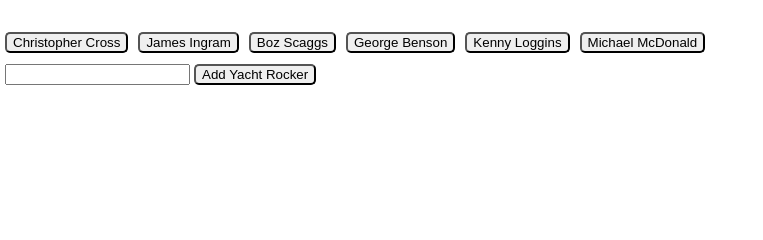
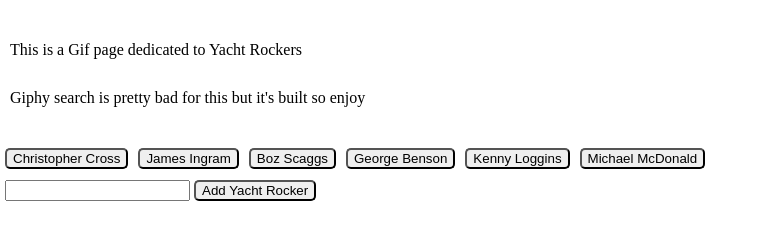
Before and after one commit to boronflex/week6homework, a plain HTML site: page index.html in a window 1280 px wide. Shown: the whole page, without its empty margins (0-763 px from the left). Drawn offline with nearby package versions, Linux system fonts and the light colour scheme.

Commit message:
added some sarcasm to reflect my disappointment in yacht rocker gifs on giphy

```diff
--- a/index.html
+++ b/index.html
@@ -2,7 +2,7 @@
 <html lang="en-us">
 <head>
 	<meta charset="UTF-8">
-	<title></title>
+	<title>Yacht Rockin' Gifs</title>
 	<link rel="stylesheet" type="text/css" href="assets/css/reset.css">
 	<script src="https://cdnjs.cloudflare.com/ajax/libs/jquery/3.2.1/jquery.min.js"></script>
 
@@ -10,7 +10,13 @@
 
 <body>
 
-	<div>
+	<div style="margin: 10px">
+		<br>
+		<br>
+		<h1> This is a Gif page dedicated to Yacht Rockers </h1>
+		<br>
+		<br>
+		<h2> Giphy search is pretty bad for this but it's built so enjoy</h2>
 		<br>
 		<br>
 	</div>
@@ -34,7 +40,7 @@
 		<br>
 	</div>
 
-	<div id="add-gifs-divs">
+	<div id="add-gifs-divs" style="margin: 10px">
 	</div>
 
 </body>
```
